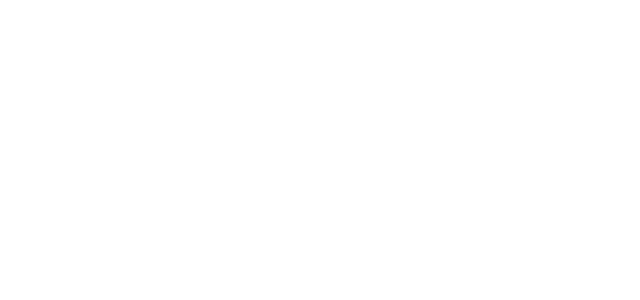
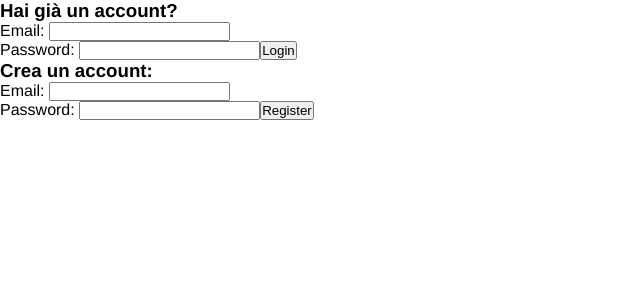
Before and after one commit to macs-massimopiazza/what-do-i-do-today, a Vue app: page / in a window 1280 px wide. Shown: the top 300 px of the page, without its empty margins (0-640 px from the left). Built offline with nearby package versions, Linux system fonts and the light colour scheme; no server answers.

Commit message:
user basic auth attemps

```diff
--- a/src/App.vue
+++ b/src/App.vue
@@ -1,27 +1,118 @@
 <template>
   <div id="app">
-    <div class="activities-wrapper">
-      <ActivityCard v-for="(activity, index) in activities" :key="index" :activityInfo="activity"/>
+    <div class="auth" v-if="!isSignedIn">
+      <h3>Hai già un account?</h3>
+      Email: <input type="text" v-model="emailLogin">
+      <br/>
+      Password: <input type="password" v-model="pswLogin">
+      <button @click="loginUser">Login</button>
+
+      <h3>Crea un account:</h3>
+      Email: <input type="text" v-model="emailRegister">
+      <br/>
+      Password: <input type="password" v-model="pswRegister">
+      <button @click="registerNewUser">Register</button>
     </div>
+    <div class="game-home" v-else>
+      Homepage Gioco
+      <button class="signOut">signout</button>
+    </div>
+
+    <!-- when user not logged
+    show what do i do today logo,
+    mini descrizione e form (con bottoni thirdparty login) per login
+    + bottone registrati-->
+    <!-- when user logged
+    show activities
+    -->
   </div>
 </template>
 
 <script>
-import ActivityCard from './components/ActivityCard.vue'
-// import axios from 'axios'
+// import NotLoggedView from './components/NotLoggedView.vue'
+// import GameHome from './components/GameHome.vue'
+import { initializeApp } from "firebase/app";
+import { getAuth, createUserWithEmailAndPassword, signInWithEmailAndPassword, onAuthStateChanged } from "firebase/auth";
+const firebaseConfig = {
+  apiKey: "AIzaSyA0eHlAwojYv6sDdMqapqmgZTBMQFELrHc",
+  authDomain: "what-do-i-do-today-5ab1e.firebaseapp.com",
+  projectId: "what-do-i-do-today-5ab1e",
+  storageBucket: "what-do-i-do-today-5ab1e.appspot.com",
+  messagingSenderId: "330876849393",
+  appId: "1:330876849393:web:950b0774ca90af44b5ed50",
+  measurementId: "G-0MJSQJSKNL"
+};
+const app = initializeApp(firebaseConfig);
+const auth = getAuth();
+// const analytics = getAnalytics(app);
+console.log(app);
 
 export default {
   name: 'App',
   components: {
-    ActivityCard
+    // NotLoggedView,
+    // GameHome
   },
   data(){
     return {
-      activities: [],
+      isSignedIn: false,
+      emailRegister: '',
+      pswRegister: '',
+      emailLogin: '',
+      pswLogin: '',
     }
   },
   methods: {
     // TODO https://www.boredapi.com/
+    registerNewUser: function() {
+      if(this.emailRegister != '' && this.pswRegister != '') {
+        console.log("pronto a registrare");
+        createUserWithEmailAndPassword(auth, this.emailRegister, this.pswRegister)
+          .then((userCredential) => {
+            // Signed in
+            const user = userCredential.user;
+            console.log(user)
+          })
+          .catch((error) => {
+            const errorCode = error.code;
+            const errorMessage = error.message;
+            console.log(errorCode, errorMessage)
+          });
+        this.email = this.psw = ''
+      } else {
+        console.log("cazo fai inserisci email e psw");
+      }
+    },
+    loginUser: function(){
+      signInWithEmailAndPassword(auth, this.emailLogin, this.passwordLogin)
+        .then((userCredential) => {
+          // Signed in
+          const user = userCredential.user;
+          console.log(user);
+        })
+        .catch((error) => {
+          const errorCode = error.code;
+          const errorMessage = error.message;
+          console.log(errorCode, errorMessage)
+        });
+    },
+    signOut: function(){
+      auth.signOut().then(()=>{this.checkIfSignedIn();})
+    },
+    checkIfSignedIn: function(){
+        onAuthStateChanged(auth, (user) => {
+          if (user) {
+            const uid = user.uid;
+            console.log(uid);
+            this.isSignedIn = true;
+          } else {
+            this.isSignedIn = false;
+          }
+      });
+    }
+  },
+  created(){
+    this.checkIfSignedIn();
   }
 }
 </script>
--- a/src/components/ActivityCard.vue
+++ /dev/null
@@ -1,23 +0,0 @@
-<template>
-  <div class="activity-card">
-    <h3>{{ activityInfo.activity }}</h3>
-    <p>{{ activityInfo.participants }}</p>
-    <p>{{ activityInfo.price }}</p>
-  </div>
-</template>
-
-<script>
-export default {
-  name: 'ActivityCard',
-  props: {
-    activityInfo: Object
-  }
-}
-</script>
-
-<!-- Add "scoped" attribute to limit CSS to this component only -->
-<style scoped lang="scss">
-.activity-card {
-  width: calc((100% / 3) - 20px);
-}
-</style>
--- /dev/null
+++ b/src/components/GameHome.vue
@@ -0,0 +1,16 @@
+<template>
+  <div class="game-home">
+    Apposto sei loggato
+  </div>
+</template>
+
+<script>
+export default {
+  name: 'GameHome'
+}
+</script>
+
+<!-- Add "scoped" attribute to limit CSS to this component only -->
+<style scoped lang="scss">
+
+</style>
--- /dev/null
+++ b/src/components/NotLoggedView.vue
@@ -0,0 +1,16 @@
+<template>
+  <div class="login">
+    <button @click="$emit(logWithGoogle)">Sign in with Google</button>
+  </div>
+</template>
+
+<script>
+export default {
+  name: 'NotLoggedView'
+}
+</script>
+
+<!-- Add "scoped" attribute to limit CSS to this component only -->
+<style scoped lang="scss">
+
+</style>
--- a/src/main.js
+++ b/src/main.js
@@ -1,30 +1,6 @@
 import Vue from 'vue'
 import App from './App.vue'
 import './registerServiceWorker'
-
-// Import the functions you need from the SDKs you need
-import { initializeApp } from "firebase/app";
-// import { getAnalytics } from "firebase/analytics";
-// import { getAuth } from "firebase/auth";
-// TODO: Add SDKs for Firebase products that you want to use
-// https://firebase.google.com/docs/web/setup#available-libraries
-
-// Your web app's Firebase configuration
-// For Firebase JS SDK v7.20.0 and later, measurementId is optional
-const firebaseConfig = {
-  apiKey: "AIzaSyA0eHlAwojYv6sDdMqapqmgZTBMQFELrHc",
-  authDomain: "what-do-i-do-today-5ab1e.firebaseapp.com",
-  projectId: "what-do-i-do-today-5ab1e",
-  storageBucket: "what-do-i-do-today-5ab1e.appspot.com",
-  messagingSenderId: "330876849393",
-  appId: "1:330876849393:web:950b0774ca90af44b5ed50",
-  measurementId: "G-0MJSQJSKNL"
-};
-
-// Initialize Firebase
-const app = initializeApp(firebaseConfig);
-// const analytics = getAnalytics(app);
-console.log(app);
 
 Vue.config.productionTip = false
 
```
